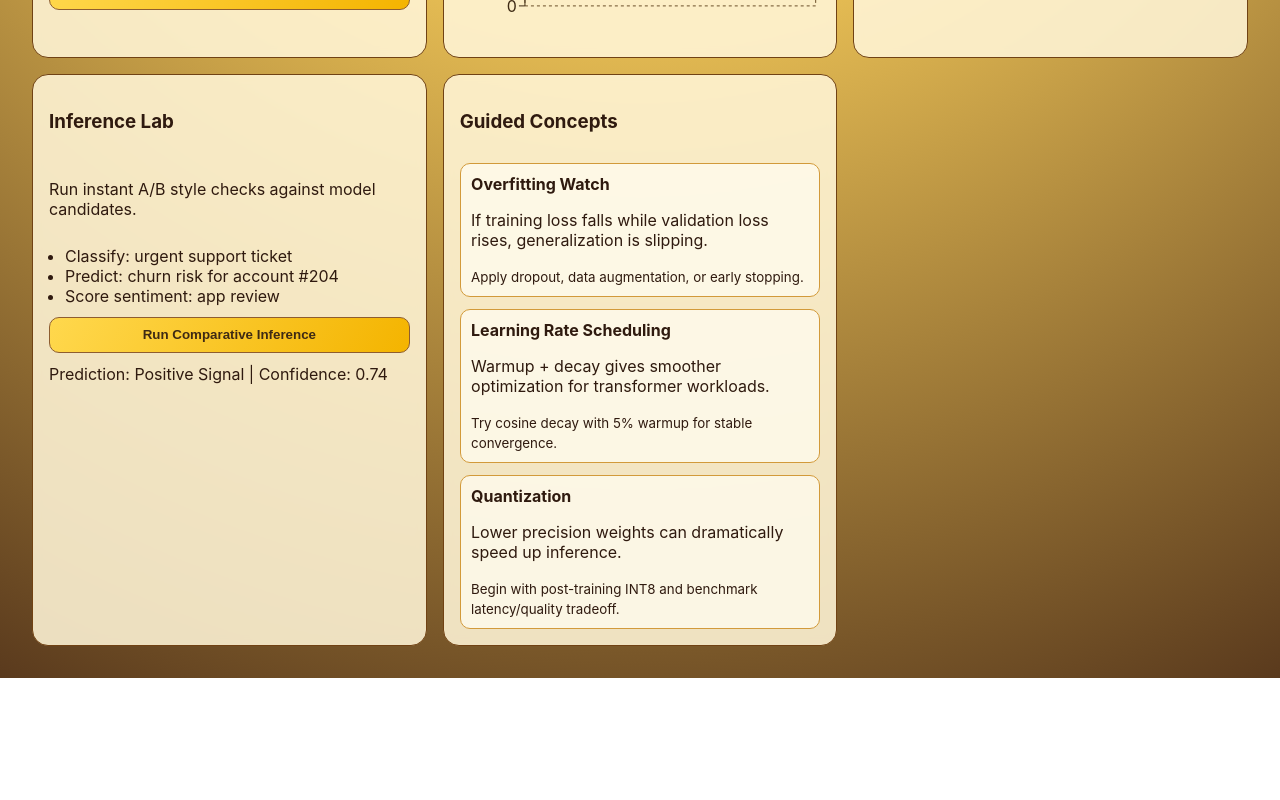
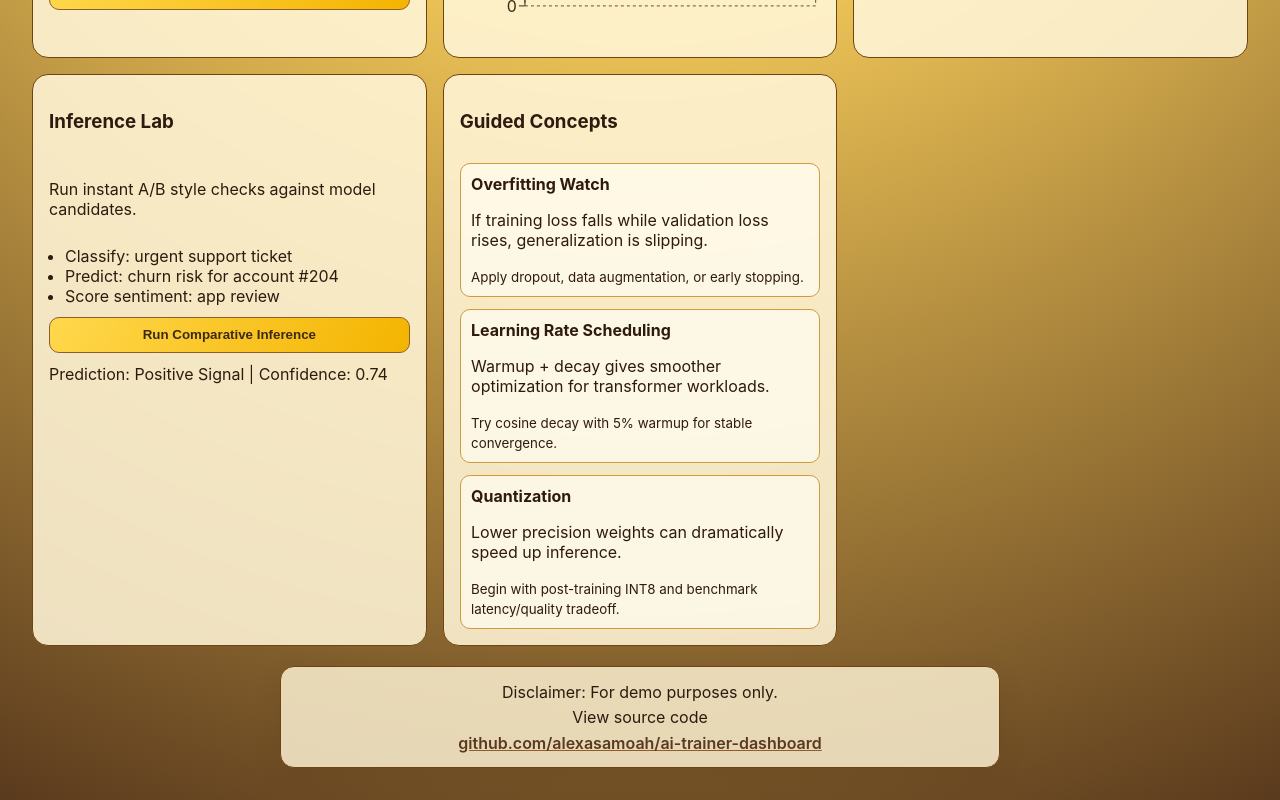
Before and after one commit to alexasamoah/ai-trainer-dashboard, a React (Vite) app in the folder apps/web/: page / in a window 1280 px wide. Shown: the part 547-1347 px from the top of the page. Before the commit the page ends 1225 px from the top, so only its background shows below. Built offline with nearby package versions, Linux system fonts and the light colour scheme.

Commit message:
Center and restyle dashboard disclaimer footer

```diff
--- a/apps/web/src/pages/DashboardPage.tsx
+++ b/apps/web/src/pages/DashboardPage.tsx
@@ -81,6 +81,14 @@ export function DashboardPage() {
           <EducationPanel />
         </SectionCard>
       </div>
+
+      <footer className="dashboard-footer">
+        <p>Disclaimer: For demo purposes only.</p>
+        <p>View source code</p>
+        <a href="https://github.com/alexasamoah/ai-trainer-dashboard" target="_blank" rel="noreferrer">
+          github.com/alexasamoah/ai-trainer-dashboard
+        </a>
+      </footer>
     </main>
   );
 }
--- a/apps/web/src/styles/global.css
+++ b/apps/web/src/styles/global.css
@@ -163,6 +163,37 @@ td {
   animation: floaty 4s ease-in-out infinite;
 }
 
+.dashboard-footer {
+  margin: 1.25rem auto 0;
+  max-width: 720px;
+  padding: 0.9rem 1rem;
+  text-align: center;
+  border: 1px solid #704214;
+  border-radius: 14px;
+  background: rgba(255, 245, 214, 0.82);
+  box-shadow: 0 8px 24px rgba(78, 49, 22, 0.14);
+}
+
+.dashboard-footer p {
+  margin: 0;
+}
+
+.dashboard-footer p + p {
+  margin-top: 0.35rem;
+}
+
+.dashboard-footer a {
+  display: inline-block;
+  margin-top: 0.35rem;
+  color: #5a3a1d;
+  font-weight: 600;
+  text-decoration-color: #8e5d2f;
+}
+
+.dashboard-footer a:hover {
+  color: #3e2a14;
+}
+
 @keyframes pulse {
   0%,
   100% { transform: scale(1); }
```
